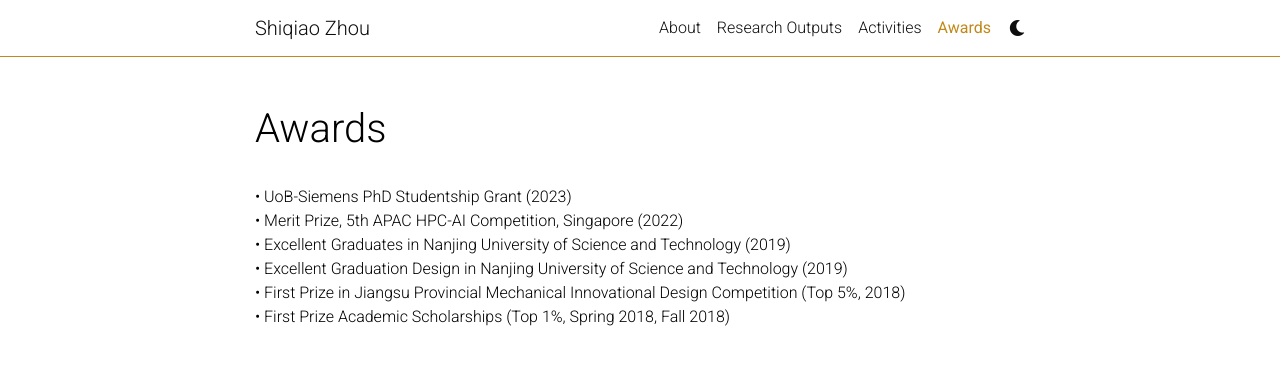
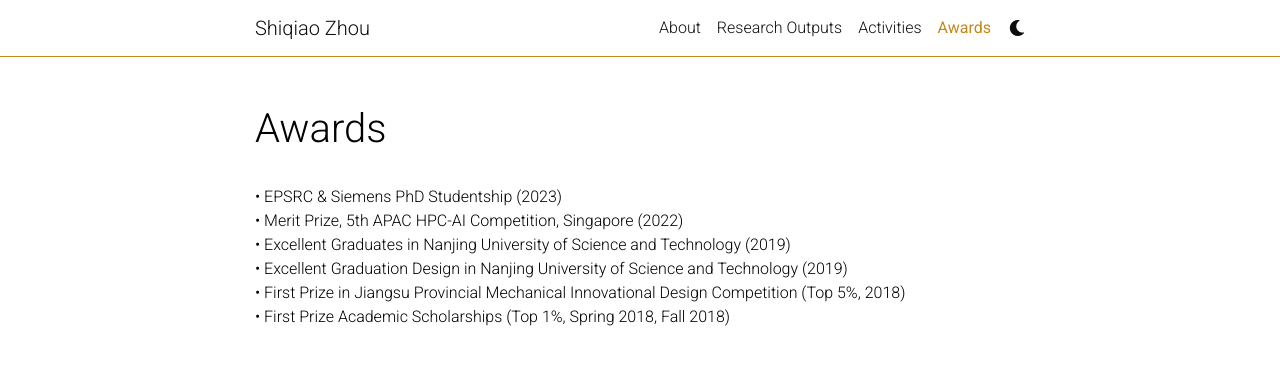
Before and after one commit to ShiqiaoZhou/ShiqiaoZhou.github.io, a Jekyll site: the page built from _pages/Awards.md, in a window 1280 px wide. Shown: the top 379 px of the page. Built offline with Jekyll 4.4.1, drawn with Linux system fonts in a browser that asks for light colours; comment, search, counter and statistics services are not loaded; a style sheet for code colours, icons or effects is not loaded.

Commit message:
update award

```diff
--- a/_pages/Awards.md
+++ b/_pages/Awards.md
@@ -7,7 +7,7 @@ nav: true
 nav_order: 5
 ---
 <p>
-•   UoB-Siemens PhD Studentship Grant (2023)<br>
+•   EPSRC & Siemens PhD Studentship (2023)<br>
 •   Merit Prize, 5th APAC HPC-AI Competition, Singapore (2022)<br>
 •	Excellent Graduates in Nanjing University of Science and Technology (2019)<br>
 •	Excellent Graduation Design in Nanjing University of Science and Technology (2019)<br>
```
